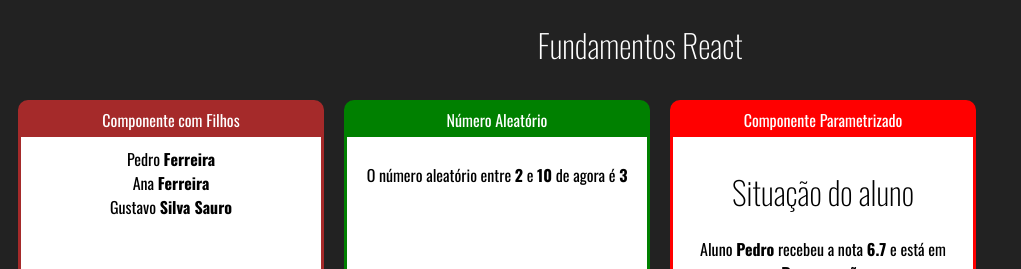
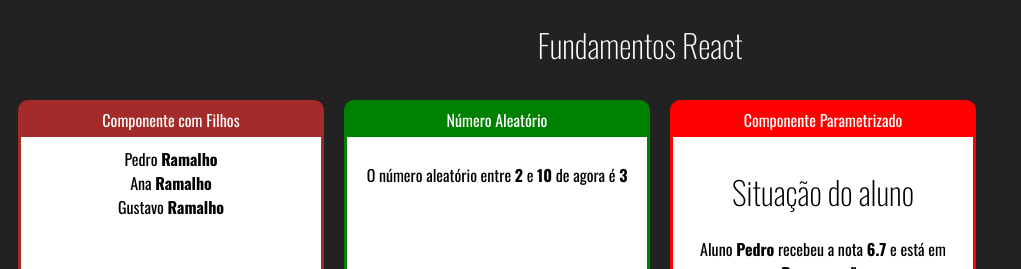
Before and after one commit to ricardojrm/react-redux.udemy, a React (Create React App) app in the folder fundamentos-react/: page / in a window 1280 px wide. Shown: the top 269 px of the page, without its empty margins (0-1021 px from the left). Built offline with nearby package versions, Linux system fonts and the light colour scheme.

Commit message:
Aula 26: Componente com Filho #02

```diff
--- a/fundamentos-react/src/App.jsx
+++ b/fundamentos-react/src/App.jsx
@@ -6,6 +6,7 @@ import ComponenteParametrizado from './components/basics/ComponenteComParametros
 import NumeroAleatorio from './components/basics/UINumeroAleatorio'
 import UICard from './components/ui/UICard';
 import Familia from './components/basics/Familia'
+import MembroFamilia from './components/basics/FamiliaMembro';
 
 export default function App( props )
 {
@@ -14,7 +15,11 @@ export default function App( props )
             <h1>Fundamentos React</h1>
             <div id="cards">
                 <UICard titulo="Componente com Filhos" color="brown">
-                    <Familia sobrenome="Ferreira" />
+                    <Familia sobrenome="Ramalho">
+                        <MembroFamilia nome="Pedro" />
+                        <MembroFamilia nome="Ana" />
+                        <MembroFamilia nome="Gustavo" />
+                    </Familia>
                 </UICard>
                 <UICard titulo="Número Aleatório" color="green">
                     <NumeroAleatorio min={2} max={10} />
--- a/fundamentos-react/src/components/basics/Familia.jsx
+++ b/fundamentos-react/src/components/basics/Familia.jsx
@@ -1,13 +1,19 @@
 import React from 'react';
-import MembroFamilia from './FamiliaMembro';
 
-export default function Familia( {sobrenome} )
+export default function Familia( {sobrenome, children} )
 {
+    const doClone = function( child, idx )
+    {
+        return React.cloneElement( child, {sobrenome, key: idx} );
+    };
+
     return (
-        <div>
-            <MembroFamilia nome="Pedro" sobrenome={sobrenome} />
-            <MembroFamilia nome="Ana" {...arguments[0]} />
-            <MembroFamilia nome="Gustavo" />
-        </div>
+        <React.Fragment>
+            {
+                /* React.cloneElement( children, {sobrenome} ) */
+                /* React.Children.map( children, doClone ) */
+                children.map( doClone )
+            }
+        </React.Fragment>
     );
 }
```
